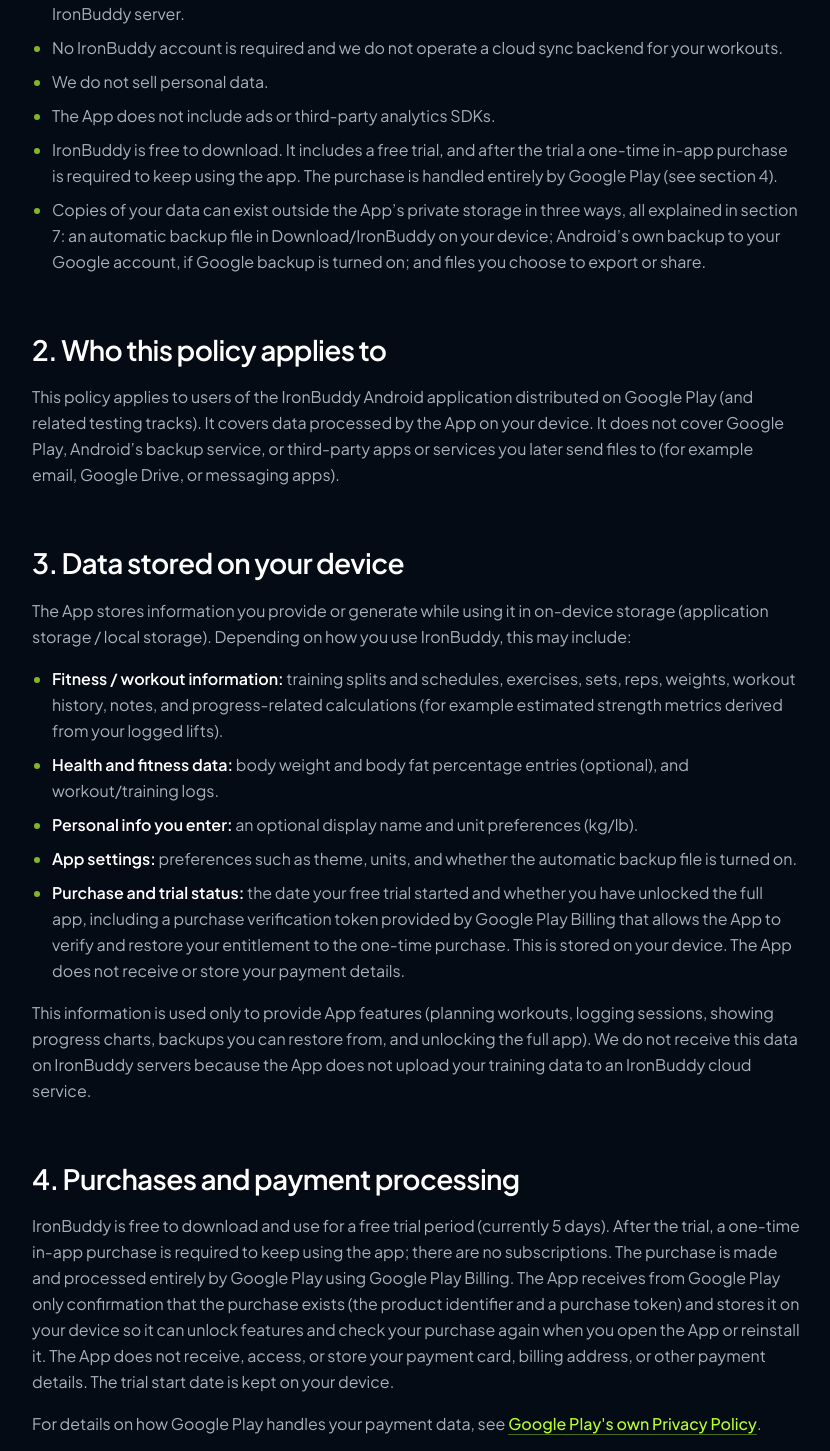
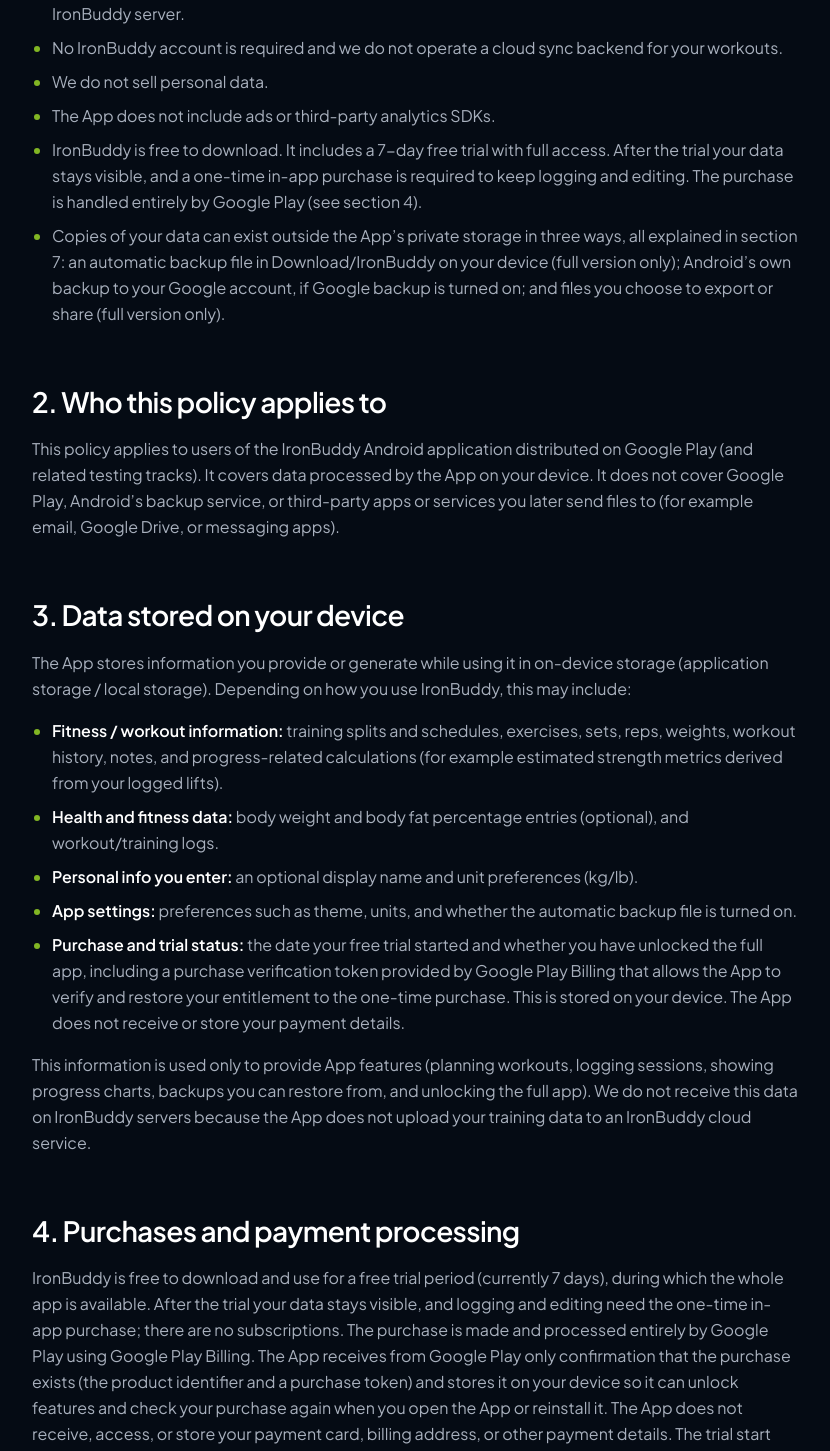
Before and after one commit to ironbuddyapp/ironbuddy-website, a Next.js app: page /privacy in a window 1280 px wide. Shown: the part 1061-2512 px from the top of the page, without its empty margins (224-1054 px from the left). Built offline with nearby package versions, Linux system fonts and the light colour scheme.

Commit message:
docs(privacy): mirror policy update (7-day trial, backup file and export in the full version)
Co-Authored-By: Claude Sonnet 5.5 <noreply@anthropic.com>

```diff
--- a/src/app/privacy/page.tsx
+++ b/src/app/privacy/page.tsx
@@ -18,7 +18,7 @@ export const metadata: Metadata = pageMetadata(pages.privacy);
 
 /*
  * The policy text below is ported verbatim from the source of truth:
- * https://github.com/ironbuddyapp/ironbuddy-privacy-policy (index.html, commit 20f0423, last updated 21 September 2026).
+ * https://github.com/ironbuddyapp/ironbuddy-privacy-policy (index.html, last updated 11 October 2026).
  * Change the wording there first, then mirror it here and bump `pages.privacy.modified` in src/lib/pages.ts.
  */
 
@@ -116,15 +116,13 @@ export default function PrivacyPage() {
             <li>We do not sell personal data.</li>
             <li>The App does not include ads or third-party analytics SDKs.</li>
             <li>
-              IronBuddy is free to download. It includes a free trial, and after the trial a one-time
-              in-app purchase is required to keep using the app. The purchase is handled entirely by
+              IronBuddy is free to download. It includes a 7-day free trial with full access. After the trial your data stays visible, and a one-time in-app purchase is required to keep logging and editing. The purchase is handled entirely by
               Google Play (see section 4).
             </li>
             <li>
               Copies of your data can exist outside the App’s private storage in three ways, all
-              explained in section 7: an automatic backup file in Download/IronBuddy on your device;
-              Android’s own backup to your Google account, if Google backup is turned on; and files
-              you choose to export or share.
+              explained in section 7: an automatic backup file in Download/IronBuddy on your device (full version only);
+              Android’s own backup to your Google account, if Google backup is turned on; and files you choose to export or share (full version only).
             </li>
           </BulletList>
         </ContentSection>
@@ -180,8 +178,7 @@ export default function PrivacyPage() {
 
         <ContentSection id="purchases" title="4. Purchases and payment processing">
           <p>
-            IronBuddy is free to download and use for a free trial period (currently 5 days). After
-            the trial, a one-time in-app purchase is required to keep using the app; there are no
+            IronBuddy is free to download and use for a free trial period (currently 7 days), during which the whole app is available. After the trial your data stays visible, and logging and editing need the one-time in-app purchase; there are no
             subscriptions. The purchase is made and processed entirely by Google Play
             using Google Play Billing. The App receives from Google Play only confirmation that the
             purchase exists (the product identifier and a purchase token) and stores it on your
@@ -220,12 +217,10 @@ export default function PrivacyPage() {
           <p>Copies of your data can exist in these ways:</p>
           <BulletList>
             <li>
-              <Strong>Automatic backup file (on your device):</Strong> each time your data changes,
-              the App saves one up-to-date JSON copy of it at
+              <Strong>Automatic backup file (on your device):</Strong> in the full version, each time your data changes, the App saves one up-to-date JSON copy of it at
               Download/IronBuddy/ironbuddy-backup.json, replacing the previous copy — the App does
               not keep numbered copies. The file stays on your device; it can be read by you and by
-              other apps you allow to access your files. You can turn this off in Settings → Backup
-              &amp; Data. After reinstalling the App, Android may ask you to choose the IronBuddy
+              other apps you allow to access your files. You can turn this off in Settings → Data → Backup. After reinstalling the App, Android may ask you to choose the IronBuddy
               folder once so the App can replace the file left by the earlier installation; the App
               uses only the folder you choose.
             </li>
@@ -240,11 +235,10 @@ export default function PrivacyPage() {
               Backup settings.
             </li>
             <li>
-              <Strong>Export a copy / Share:</Strong> the system share sheet for a JSON copy of your
-              data or a PDF of your active split; you choose where it goes.
+              <Strong>Export a copy / Share:</Strong> in the full version, the system share sheet for a JSON copy of your data; you choose where it goes. A PDF of your active split can be saved or shared in any version.
             </li>
             <li>
-              <Strong>Import / restore:</Strong> you may choose a backup file to load into the App.
+              <Strong>Import / restore:</Strong> in the full version, you may choose a backup file to load into the App.
               The App keeps one copy of your data from just before an import inside the App so you
               can undo it.
             </li>
@@ -256,6 +250,7 @@ export default function PrivacyPage() {
             does not automatically delete files already saved in Downloads or a backup stored in
             your Google account.
           </p>
+          <p>The backup file in Download → IronBuddy and export of your data are available in the full version. During the free trial, your data is protected only by Android’s own backup, if you turn it on.</p>
         </ContentSection>
 
         <ContentSection id="transmission" title="8. Data handling and transmission">
--- a/src/lib/pages.ts
+++ b/src/lib/pages.ts
@@ -296,7 +296,7 @@ export const pages = {
     summary: "How IronBuddy handles data, backups, permissions and purchases.",
     published: LAUNCH,
     // Matches the "Last updated" date in the policy repo.
-    modified: "2026-09-21",
+    modified: "2026-10-11",
   },
 } as const satisfies Record<string, PageDef>;
 
```
